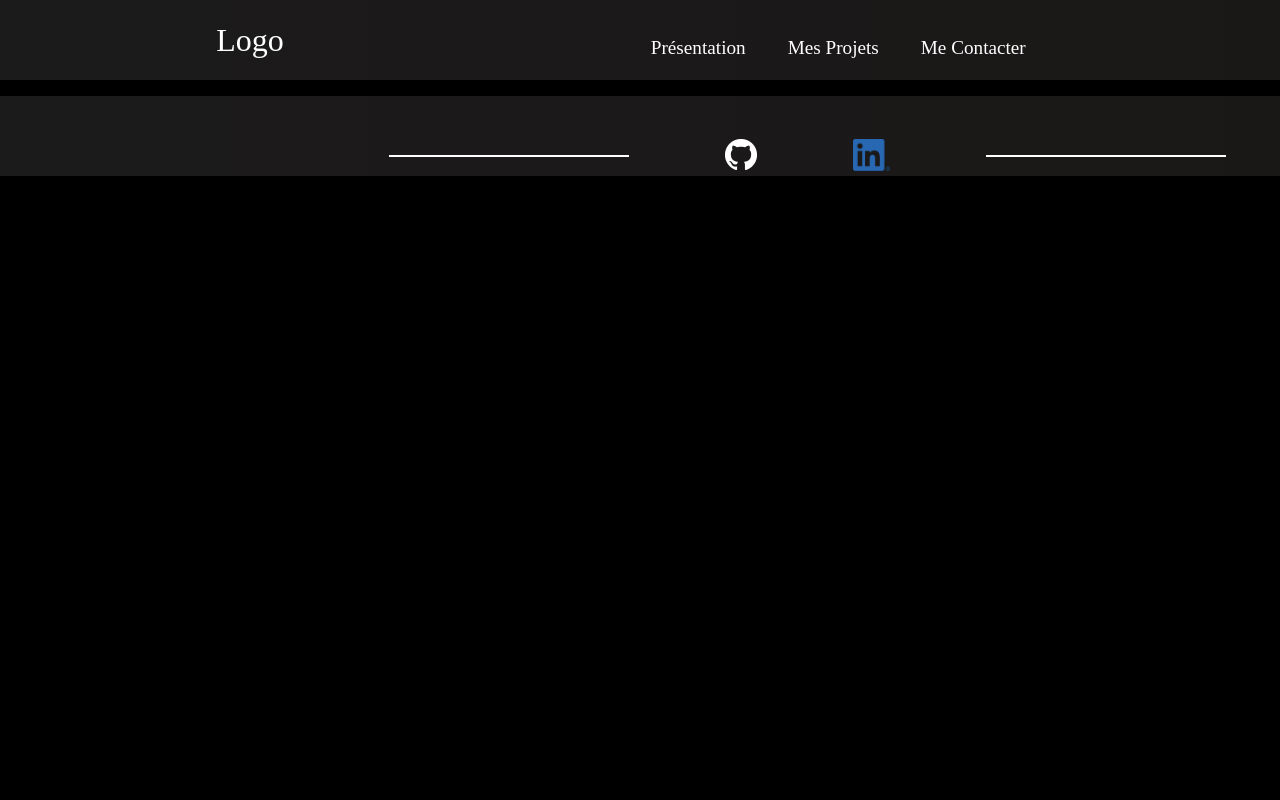
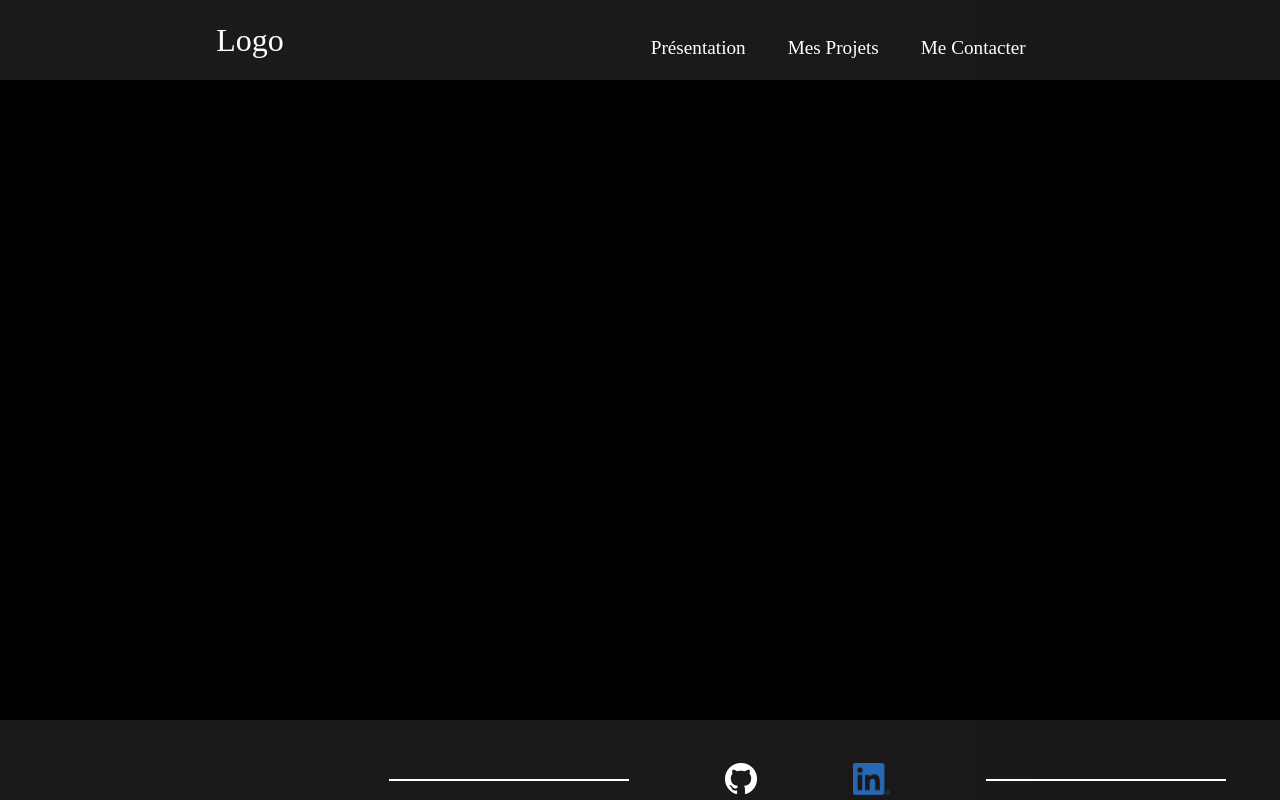
Before and after one commit to FlorentinMarechal/My-Personal-Website, a React (Create React App) app in the folder my-personal-website/: page /projets in a window 1280 px wide. Built offline with nearby package versions, Linux system fonts and the light colour scheme.

Commit message:
fix footer

```diff
--- a/my-personal-website/src/components/Footer.css
+++ b/my-personal-website/src/components/Footer.css
@@ -5,17 +5,18 @@
     justify-content: center;
     align-items: center;
     font-size: 1.2rem;
-    position: sticky;
+    position: absolute;
     bottom: 0;
-
+    right: 0;
+    left: 0;
 }
 
 .footer-container {
     display: flex;
-
     align-items: center;
     height: 80px;
     max-width: 1500px;
+
 }
 
 .link-container {
@@ -25,7 +26,6 @@
 
 .social-logo {
     height: 32px;
-
 }
 
 .line {
```
